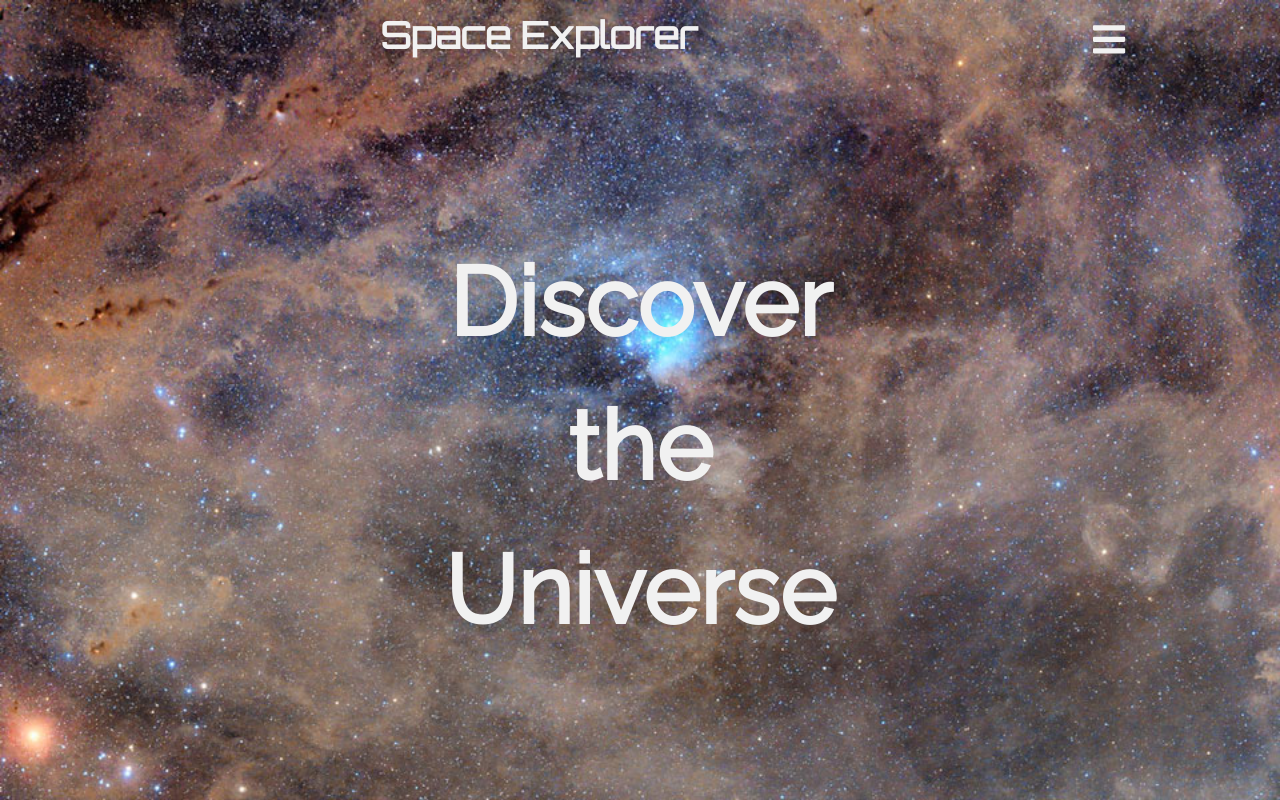
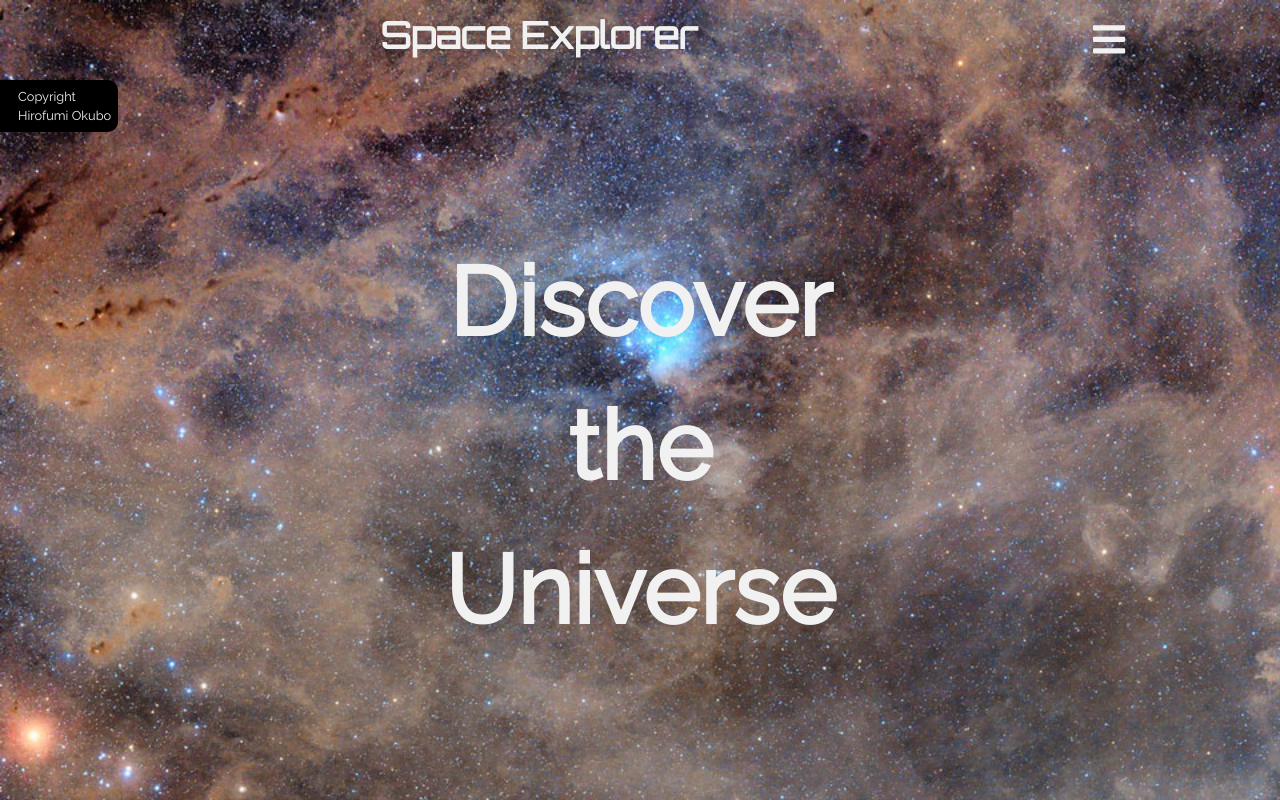
Before and after one commit to Homerm54/Space-Explorer, a Next.js app: page / in a window 1280 px wide. Shown: the top 800 px of the page. Built offline with nearby package versions, Linux system fonts and the light colour scheme.

Commit message:
Copyright Note

```diff
--- a/src/components/Landpage/Container/Container.js
+++ b/src/components/Landpage/Container/Container.js
@@ -3,7 +3,13 @@ import styles from './style.module.css';
 function Container({ children }) {
   return (
     <main className={styles.container}>
-      <section className={`container`}>
+      <div className={styles.copyright}>
+        Copyright <br />
+        <a className={styles.a} href="https://www.flickr.com/people/bluemoonlife/" target="_blank">
+          Hirofumi Okubo
+          </a>
+      </div>
+      <section className={`container ${styles.section}`}>
         {children}
       </section>
     </main>
--- a/src/components/Landpage/Container/style.module.css
+++ b/src/components/Landpage/Container/style.module.css
@@ -1,3 +1,13 @@
+@keyframes slide-in{
+  from{
+    transform: translateX(-100%);
+  }
+
+  to{
+    transform: translateX(0%);
+  }
+}
+
 .container {
   /*Change BG image dynamically*/
   background-image: url('/images/Background Images/Vertical/Taurus2Eridanus.jpg');
@@ -7,6 +17,34 @@
   background-attachment: fixed;
   padding-top: 25%;
   min-height: 100vh;
+}
+
+.section{
+  transition: color 800ms;
+}
+
+.copyright{
+  position: absolute;
+  top: 10%;
+  left: 0;
+  font-size: 0.8rem;
+  padding: 0.3rem;
+  padding-left: 1rem;
+  background-color: black;
+  border: 2px solid black;
+  border-top-right-radius: 10px;
+  border-bottom-right-radius: 10px;
+
+  transform: translateX(-100%);
+  animation: slide-in 500ms ease-in-out 2s forwards;
+}
+
+.a{
+  color: unset;
+}
+
+.a:hover{
+  text-decoration: none;
 }
 
 @media (min-width: 768px) {
```
